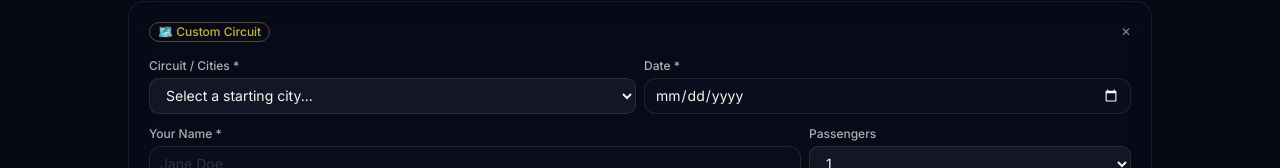
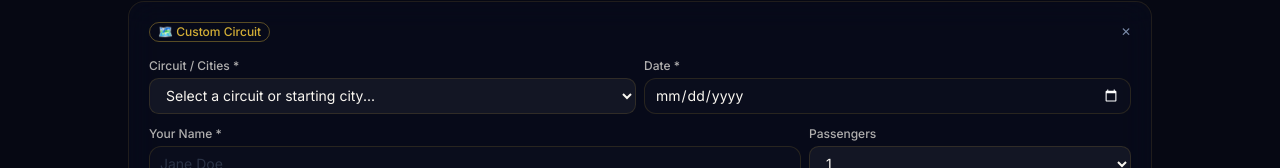
Before and after one commit to mountassir-cha/be-flex-travel, a Next.js app: page /en/tours in a window 1280 px wide. Both pictures are taken after a click on the element 640 px from the left and 4124 px from the top of the page. Shown: the part 4004-4172 px from the top of the page. Built offline with nearby package versions, Linux system fonts and the light colour scheme; a web font is replaced by a local one.

Commit message:
fix: CustomTourBookingCard dropdown visibility and add circuits back

```diff
--- a/src/components/ui/CustomTourBookingCard.tsx
+++ b/src/components/ui/CustomTourBookingCard.tsx
@@ -7,6 +7,7 @@ import { Button } from '@/components/ui/button'
 import { Input } from '@/components/ui/input'
 import { Label } from '@/components/ui/label'
 import { Textarea } from '@/components/ui/textarea'
+import { circuits } from '@/lib/data'
 
 export function CustomTourBookingCard() {
   const [form, setForm] = useState({
@@ -93,13 +94,25 @@ export function CustomTourBookingCard() {
               onChange={(e) => setForm({ ...form, circuit: e.target.value })}
               className="w-full bg-foreground/5 border border-border text-foreground text-sm h-9 px-3 rounded-md focus:outline-none focus:border-[var(--brand-gold)]/50 transition-colors"
             >
-              <option value="" disabled>Select a starting city...</option>
-              {['Marrakech', 'Casablanca', 'Fes', 'Tanger', 'Agadir', 'Rabat', 'Ouarzazate', 'Essaouira'].map((city) => (
-                <option key={city} value={city}>
-                  {city}
-                </option>
-              ))}
-              <option value="Other">Other / Not Listed</option>
+              <option value="" disabled className="bg-black text-white">Select a circuit or starting city...</option>
+
+              <optgroup label="Popular Circuits" className="bg-black text-white font-bold">
+                {circuits.map((c) => (
+                  <option key={c.slug} value={c.title} className="bg-black text-white font-normal">
+                    {c.title}
+                  </option>
+                ))}
+              </optgroup>
+
+              <optgroup label="Custom Tour Starting From:" className="bg-black text-white font-bold">
+                {['Marrakech', 'Casablanca', 'Fes', 'Tanger', 'Agadir', 'Rabat', 'Ouarzazate', 'Essaouira'].map((city) => (
+                  <option key={city} value={`Custom from ${city}`} className="bg-black text-white font-normal">
+                    {city}
+                  </option>
+                ))}
+              </optgroup>
+
+              <option value="Other" className="bg-black text-white">Other / Not Listed</option>
             </select>
           </div>
           <div>
@@ -133,7 +146,7 @@ export function CustomTourBookingCard() {
               className="w-full bg-foreground/5 border border-border text-foreground text-sm h-9 px-3 rounded-md focus:outline-none focus:border-[var(--brand-gold)]/50 transition-colors"
             >
               {[1, 2, 3, 4, 5, 6, 7, 8, 9, '10+'].map(num => (
-                <option key={num} value={num}>{num}</option>
+                <option key={num} value={num} className="bg-black text-white">{num}</option>
               ))}
             </select>
           </div>
```
